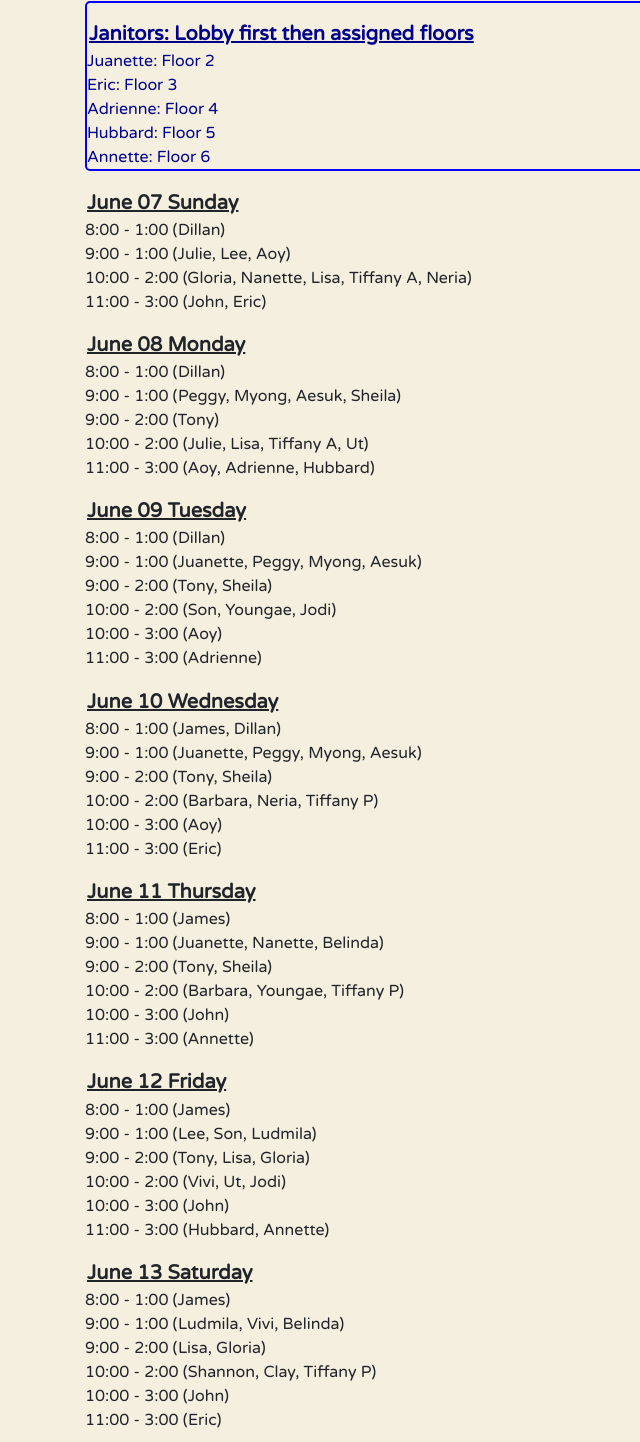
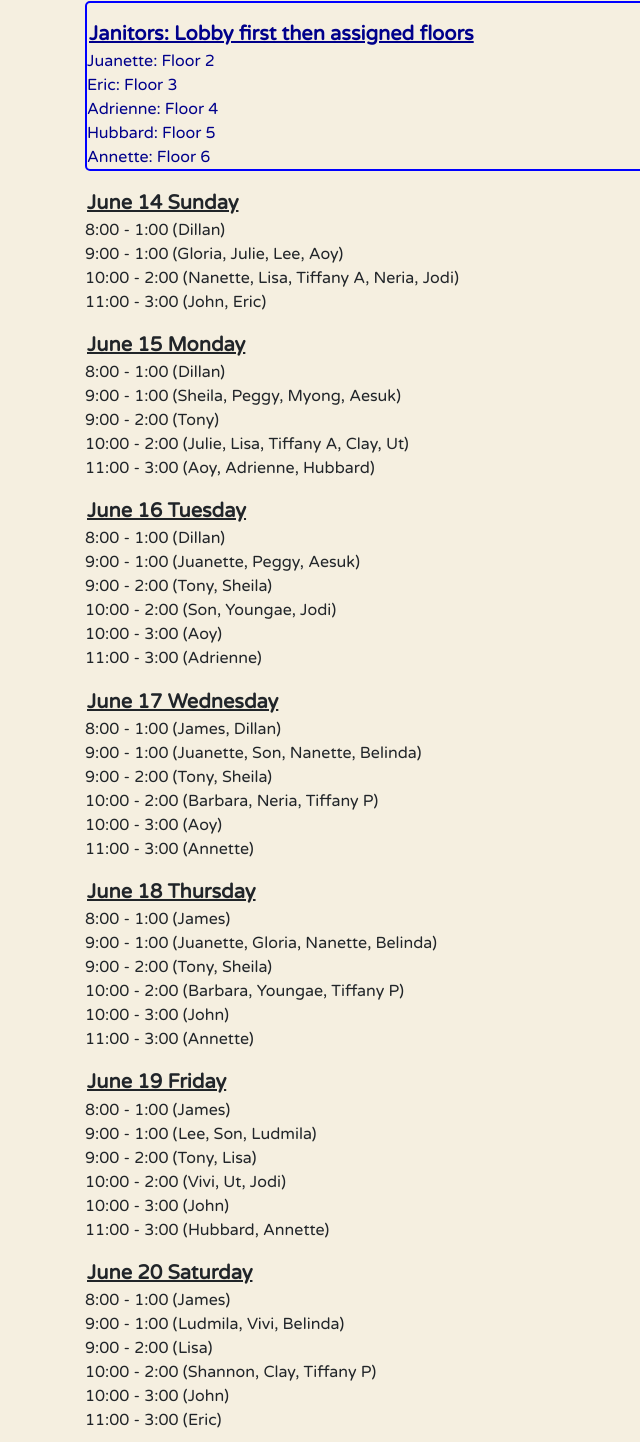
Before and after one commit to Zingy7/housekeeping-schedule, a plain HTML site: page index.html in a window 1280 px wide. Shown: the part 698-2140 px from the top of the page, without its empty margins (0-640 px from the left). Drawn offline with nearby package versions, Linux system fonts and the light colour scheme.

Commit message:
Add files via upload

```diff
--- a/index.html
+++ b/index.html
@@ -38,7 +38,7 @@
         Housekeeping Schedule
       </h1>
       <!-- DATE CHANGE -->
-      <h4 class="text-center">June 7 - June 20</h4>
+      <h4 class="text-center">June 14 - June 20</h4>
       <img src="lodging.jpg" class="img-fluid" alt="Lodging" />
 
       <!-- JANITOR FLOORS -->
@@ -54,66 +54,6 @@
 
       <!-- SCHEDULE LIST -->
 
-      <div class="hskp-dates">
-        <h5>June 07 Sunday</h5>
-        <p>8:00 - 1:00 (Dillan)</p>
-        <p>9:00 - 1:00 (Julie, Lee, Aoy)</p>
-        <p>10:00 - 2:00 (Gloria, Nanette, Lisa, Tiffany A, Neria)</p>
-        <p>11:00 - 3:00 (John, Eric)</p>
-      </div>
-      <div class="hskp-dates">
-        <h5>June 08 Monday</h5>
-        <p>8:00 - 1:00 (Dillan)</p>
-        <p>9:00 - 1:00 (Peggy, Myong, Aesuk, Sheila)</p>
-        <p>9:00 - 2:00 (Tony)</p>
-        <p>10:00 - 2:00 (Julie, Lisa, Tiffany A, Ut)</p>
-        <p>11:00 - 3:00 (Aoy, Adrienne, Hubbard)</p>
-      </div>
-      <div class="hskp-dates">
-        <h5>June 09 Tuesday</h5>
-        <p>8:00 - 1:00 (Dillan)</p>
-        <p>9:00 - 1:00 (Juanette, Peggy, Myong, Aesuk)</p>
-        <p>9:00 - 2:00 (Tony, Sheila)</p>
-        <p>10:00 - 2:00 (Son, Youngae, Jodi)</p>
-        <p>10:00 - 3:00 (Aoy)</p>
-        <p>11:00 - 3:00 (Adrienne)</p>
-      </div>
-      <div class="hskp-dates">
-        <h5>June 10 Wednesday</h5>
-        <p>8:00 - 1:00 (James, Dillan)</p>
-        <p>9:00 - 1:00 (Juanette, Peggy, Myong, Aesuk)</p>
-        <p>9:00 - 2:00 (Tony, Sheila)</p>
-        <p>10:00 - 2:00 (Barbara, Neria, Tiffany P)</p>
-        <p>10:00 - 3:00 (Aoy)</p>
-        <p>11:00 - 3:00 (Eric)</p>
-      </div>
-      <div class="hskp-dates">
-        <h5>June 11 Thursday</h5>
-        <p>8:00 - 1:00 (James)</p>
-        <p>9:00 - 1:00 (Juanette, Nanette, Belinda)</p>
-        <p>9:00 - 2:00 (Tony, Sheila)</p>
-        <p>10:00 - 2:00 (Barbara, Youngae, Tiffany P)</p>
-        <p>10:00 - 3:00 (John)</p>
-        <p>11:00 - 3:00 (Annette)</p>
-      </div>
-      <div class="hskp-dates">
-        <h5>June 12 Friday</h5>
-        <p>8:00 - 1:00 (James)</p>
-        <p>9:00 - 1:00 (Lee, Son, Ludmila)</p>
-        <p>9:00 - 2:00 (Tony, Lisa, Gloria)</p>
-        <p>10:00 - 2:00 (Vivi, Ut, Jodi)</p>
-        <p>10:00 - 3:00 (John)</p>
-        <p>11:00 - 3:00 (Hubbard, Annette)</p>
-      </div>
-      <div class="hskp-dates">
-        <h5>June 13 Saturday</h5>
-        <p>8:00 - 1:00 (James)</p>
-        <p>9:00 - 1:00 (Ludmila, Vivi, Belinda)</p>
-        <p>9:00 - 2:00 (Lisa, Gloria)</p>
-        <p>10:00 - 2:00 (Shannon, Clay, Tiffany P)</p>
-        <p>10:00 - 3:00 (John)</p>
-        <p>11:00 - 3:00 (Eric)</p>
-      </div>
       <div class="hskp-dates">
         <h5>June 14 Sunday</h5>
         <p>8:00 - 1:00 (Dillan)</p>
```
